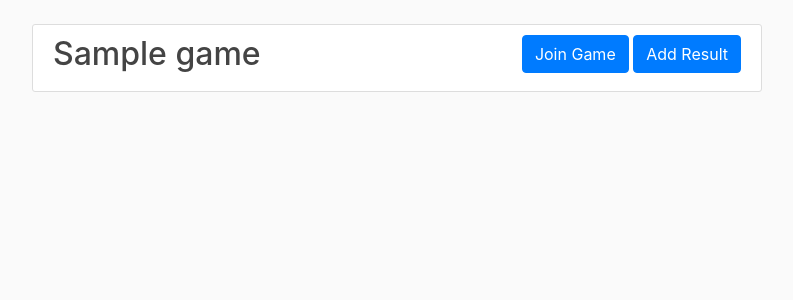
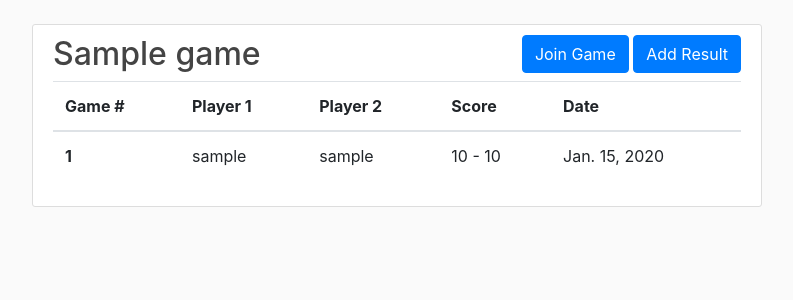
Before and after one commit to steph-wong-15/Elo-Tracker-Web-App, a Django app: a page that uses stats/templates/stats/game.html in a window 1280 px wide. Shown: the part 56-356 px from the top of the page, without its empty margins (53-846 px from the left). Run offline with Django 3.2, Linux system fonts and the light colour scheme; tables that the repository leaves empty hold one stand-in row (values such as "Sample post"); some libraries are stand-ins or nearby versions.

Commit message:
Display match results on game page

```diff
--- a/stats/templates/stats/game.html
+++ b/stats/templates/stats/game.html
@@ -10,5 +10,29 @@
                 <a href="{% url 'stats-results' slug=game_detail.slug %}" class="btn btn-primary">Add Result</a>
             </div>
         </div>
+        <div>
+            <table class="table">
+                <thead>
+                    <tr>
+                        <th scope="col">Game #</th>
+                        <th scope="col">Player 1</th>
+                        <th scope="col">Player 2</th>
+                        <th scope="col">Score</th>
+                        <th scope="col">Date</th>
+                    </tr>
+                </thead>
+                <tbody>
+                    {% for match in Matches %}
+                    <tr>
+                        <th scope="row">{{ forloop.counter }}</th>
+                        <td>{{ match.player_A }}</td>
+                        <td>{{ match.player_B }}</td>
+                        <td>{{ match.score_A }} - {{ match.score_B }}</td>
+                        <td>{{ match.match_date }}</td>
+                    </tr>
+                    {% endfor %}
+                </tbody>
+            </table>
+        </div>
     </div>
 {% endblock content %}
--- a/stats/views.py
+++ b/stats/views.py
@@ -37,13 +37,19 @@ class GameDetailView(DetailView,LoginRequiredMixin):
     model = Game
     slug_url_kwarg = 'slug'
 
+    def get_context_data(self, **kwargs):
+        context = super(GameDetailView, self).get_context_data(**kwargs)
+        context['Matches'] = Match.objects.filter(game=self.get_object())
+        return context
+
 def results(request, **kwargs):
     slug = kwargs['slug']
-    game = Game.objects.filter(slug=slug)[0]
+    game = Game.objects.get(slug=slug)
 
     if request.method == 'POST':
         form = AddResultsForm(request.POST)
-        form.initial['game'] = game
+        form.instance.game = game
+
         if form.is_valid():
             player_A = EloRating.objects.get(player = form.cleaned_data['player_A'], game = game)
             player_B = EloRating.objects.get(player = form.cleaned_data['player_B'], game = game)
```
